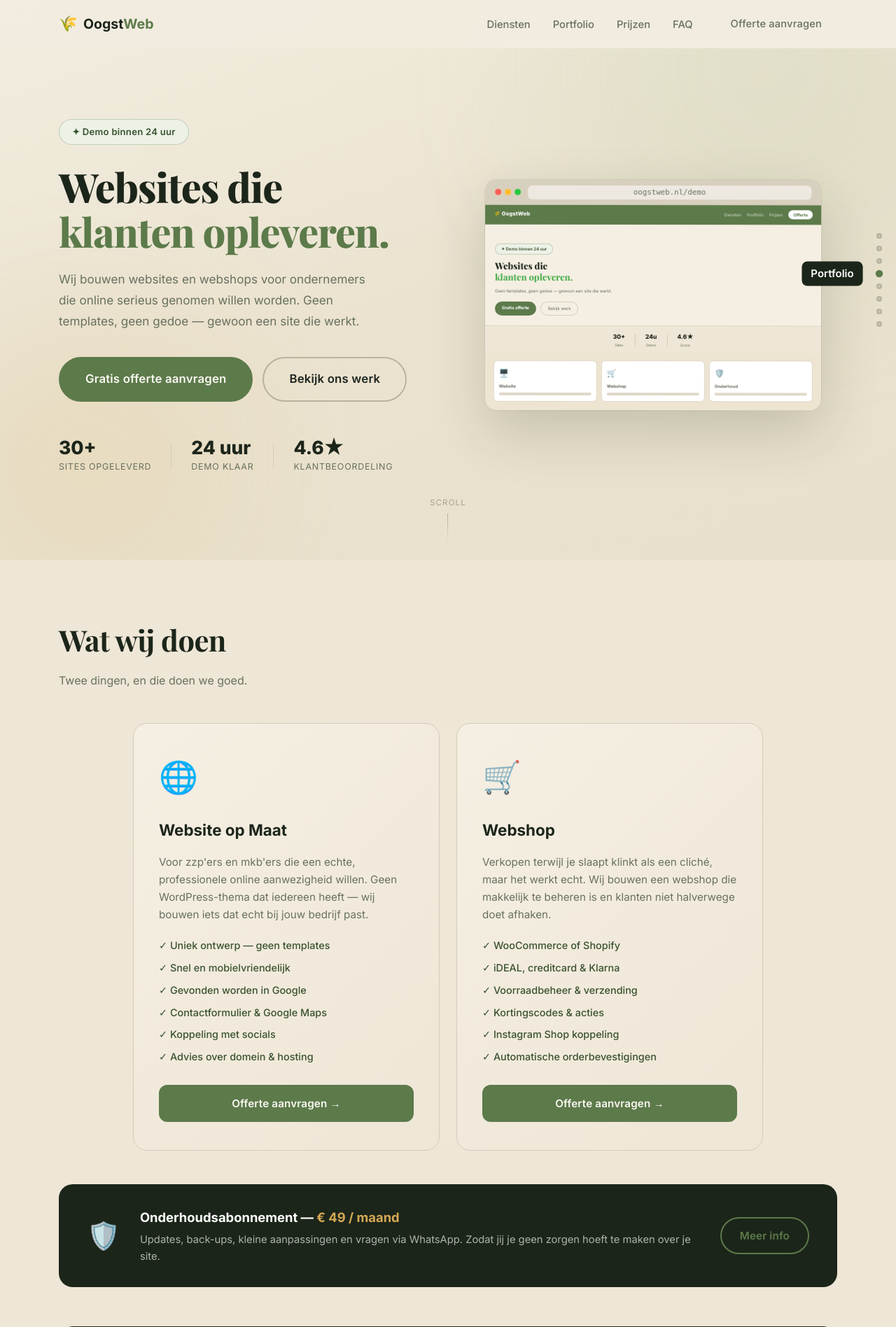
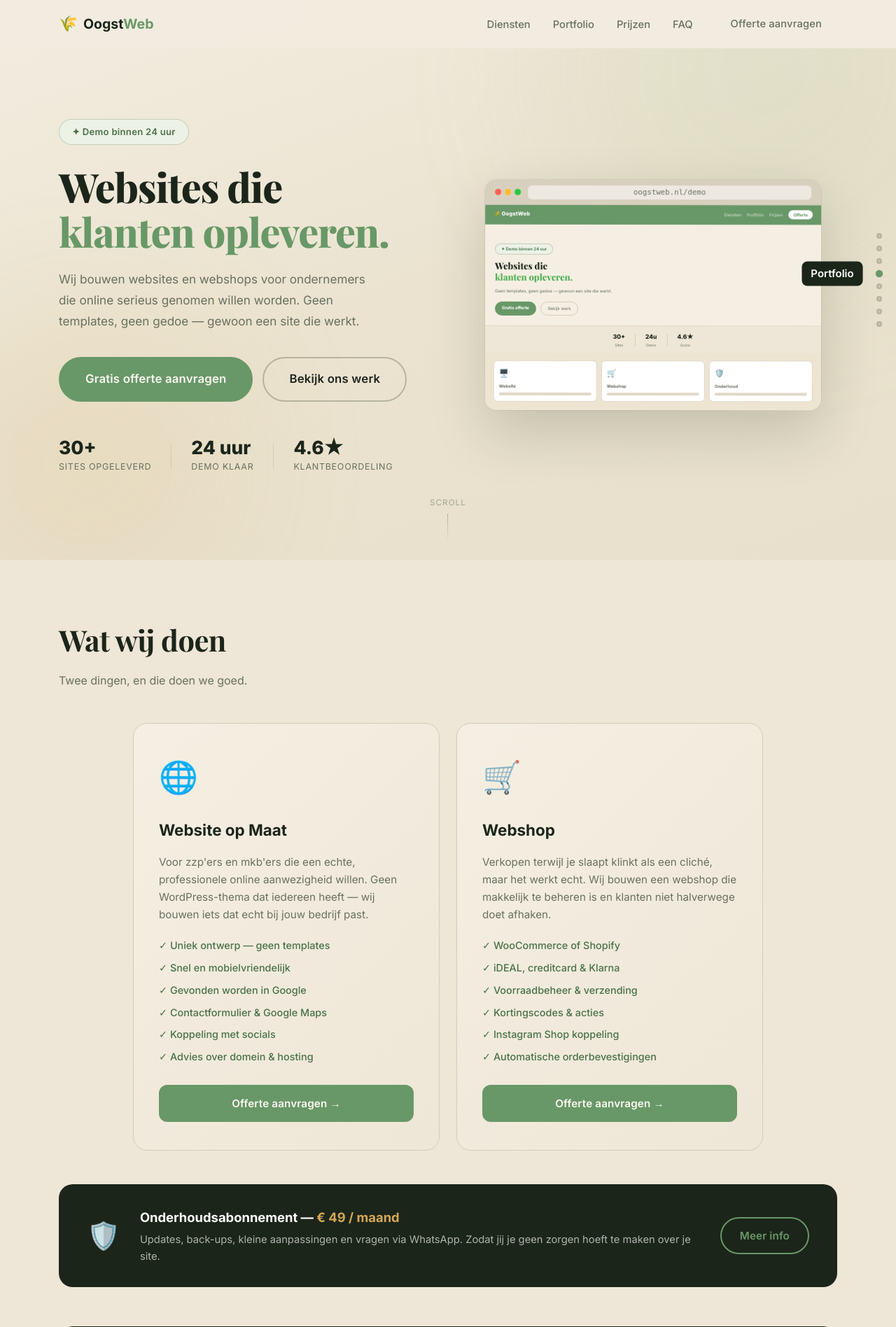
Before and after one commit to samikuflom87-sketch/oogstweb, a PHP site: page / in a window 1280 px wide. Shown: the top 1896 px of the page at 70% size. Run offline with PHP 8.4, Linux system fonts and the light colour scheme.

Commit message:
Achtergrond naar #E2D8C4, groen naar #689867
Co-Authored-By: Claude Sonnet 4.6 <noreply@anthropic.com>
Claude-Session: https://claude.ai/code/session_01GWEwnB1VzAedxRKoAcyaXe

```diff
--- a/style.css
+++ b/style.css
@@ -12,9 +12,9 @@
 .skip-link:focus { top: 0; }
 
 :root {
-  --green:        #5C7A4A;
-  --green-dark:   #3A5230;
-  --green-mid:    #6E8E58;
+  --green:        #689867;
+  --green-dark:   #4A7249;
+  --green-mid:    #7AAD79;
   --green-light:  #EDF2E7;
   --accent:       #B8924A;
   --accent2:      #D4A854;
@@ -36,7 +36,7 @@
 }
 
 html { scroll-behavior: smooth; }
-body { font-family: 'Inter', system-ui, sans-serif; color: var(--text); background: #EEE6D6; line-height: 1.65; overflow-x: hidden; }
+body { font-family: 'Inter', system-ui, sans-serif; color: var(--text); background: #E2D8C4; line-height: 1.65; overflow-x: hidden; }
 a { color: inherit; text-decoration: none; }
 img { max-width: 100%; }
 ul { list-style: none; }
```
